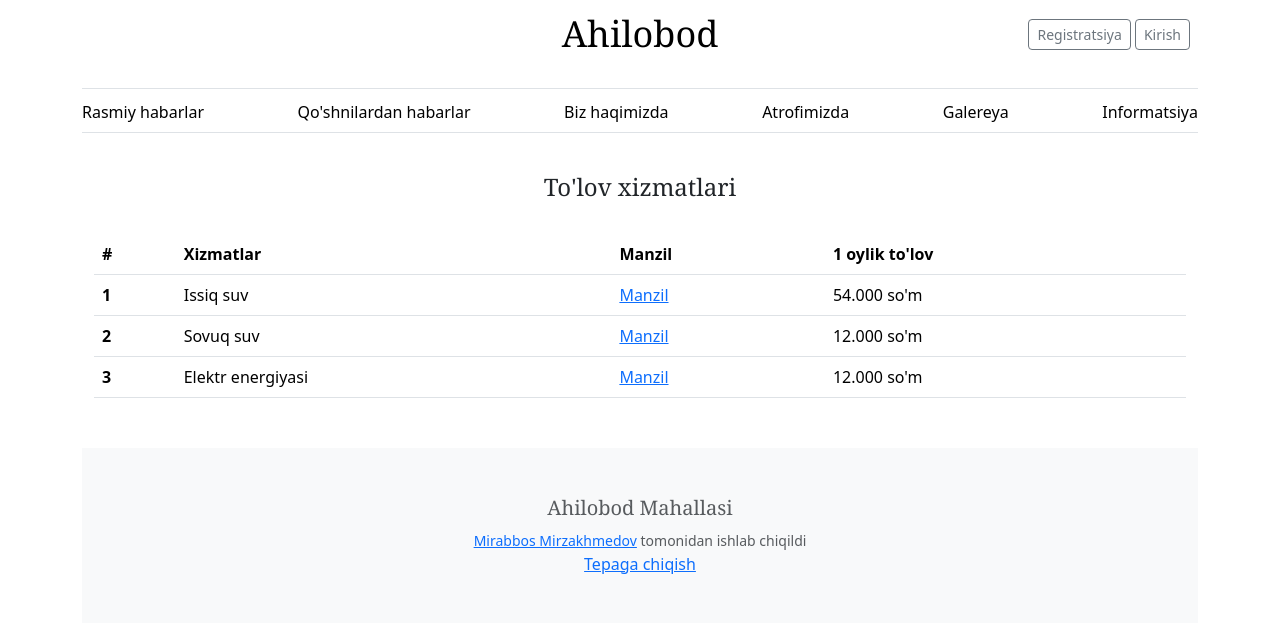
After one commit to MirabbosMirzakhmedov/Mahalla, a Django app: page /information/ in a window 1280 px wide. The commit adds this page. Shown: the top 623 px of the page. Run offline with Django 5.2, Linux system fonts and the light colour scheme; some libraries are stand-ins or nearby versions.

Commit message:
Added table

```diff
--- a/webapp/templates/webapp/business.html
+++ b/webapp/templates/webapp/business.html
@@ -17,7 +17,7 @@
           </h5>
         </div>
 
-        <div id="collapse{{ forloop.counter }}" class="collapse" aria-labelledby="heading{{ forloop.counter }}" data-parent="#accordion">
+        <div id="collapse{{ forloop.counter }}" class="collapse{% if forloop.first %} show{% endif %}" aria-labelledby="heading{{ forloop.counter }}" data-parent="#accordion">
             <div class="card-body">
                 <div class="row">
                     {% for business in categories_with_businesses %}
@@ -40,6 +40,7 @@
             </div>
         </div>
 
+
       </div>
     </div>
 </div>
--- /dev/null
+++ b/webapp/templates/webapp/information.html
@@ -0,0 +1,39 @@
+{% extends 'webapp/layout.html' %}
+{% block title %}{{ title }}{% endblock %}
+
+{% block body %}
+
+
+<table class="table table-hover">
+<br><h4 style="text-align: center">{{ title }}</h4><br>
+  <thead>
+    <tr>
+      <th scope="col">#</th>
+      <th scope="col">Xizmatlar</th>
+      <th scope="col">Manzil</th>
+      <th scope="col">1 oylik to'lov</th>
+    </tr>
+  </thead>
+  <tbody>
+    <tr>
+      <th scope="row">1</th>
+      <td>Issiq suv</td>
+      <td><a href="https://yandex.uz/maps/-/CDBwBOzL">Manzil</a></td>
+      <td>54.000 so'm</td>
+    </tr>
+    <tr>
+      <th scope="row">2</th>
+      <td>Sovuq suv</td>
+      <td><a href="https://yandex.uz/maps/-/CDBwBOzL">Manzil</a></td>
+      <td>12.000 so'm</td>
+    </tr>
+    <tr>
+      <th scope="row">3</th>
+      <td>Elektr energiyasi</td>
+      <td><a href="https://yandex.uz/maps/-/CDBwBOzL">Manzil</a></td>
+      <td>12.000 so'm</td>
+    </tr>
+  </tbody>
+</table>
+
+{% endblock %}
--- a/webapp/templates/webapp/layout.html
+++ b/webapp/templates/webapp/layout.html
@@ -147,6 +147,8 @@
                href="{% url 'business' %}">Atrofimizda</a>
             <a class="nav-item nav-link link-body-emphasis"
                href="{% url 'gallery' %}">Galereya</a>
+            <a class="nav-item nav-link link-body-emphasis"
+               href="{% url 'information' %}">Informatsiya</a>
         </nav>
     </div>
 
--- a/webapp/urls.py
+++ b/webapp/urls.py
@@ -25,7 +25,8 @@ urlpatterns = [
     path('post-neighbors/<int:pk>', views.NeighborPostDetailView.as_view(), name='neighbor-news-detail'),
     path('gallery/', views.gallery, name='gallery'),
     path('gallery/<int:pk>', views.ImageDetailView.as_view(), name='image_detail_view'),
-    path('image/', views.CreateImageView.as_view(), name='add_image')
+    path('image/', views.CreateImageView.as_view(), name='add_image'),
+    path('information/', views.information, name='information')
 ]
 
 
--- a/webapp/views.py
+++ b/webapp/views.py
@@ -1,3 +1,5 @@
+import typing
+
 from django.contrib import messages
 from django.contrib.auth import authenticate, login, logout
 from django.contrib.auth.mixins import LoginRequiredMixin
@@ -341,3 +343,10 @@ class CreateImageView(LoginRequiredMixin, View):
 
         data = {'form': form, 'error': error, 'title': title}
         return render(request, 'webapp/add_image.html', data)
+
+
+def information(request):
+    data: typing.Dict = {
+        'title': "To'lov xizmatlari"
+    }
+    return render(request, 'webapp/information.html', data)
```
